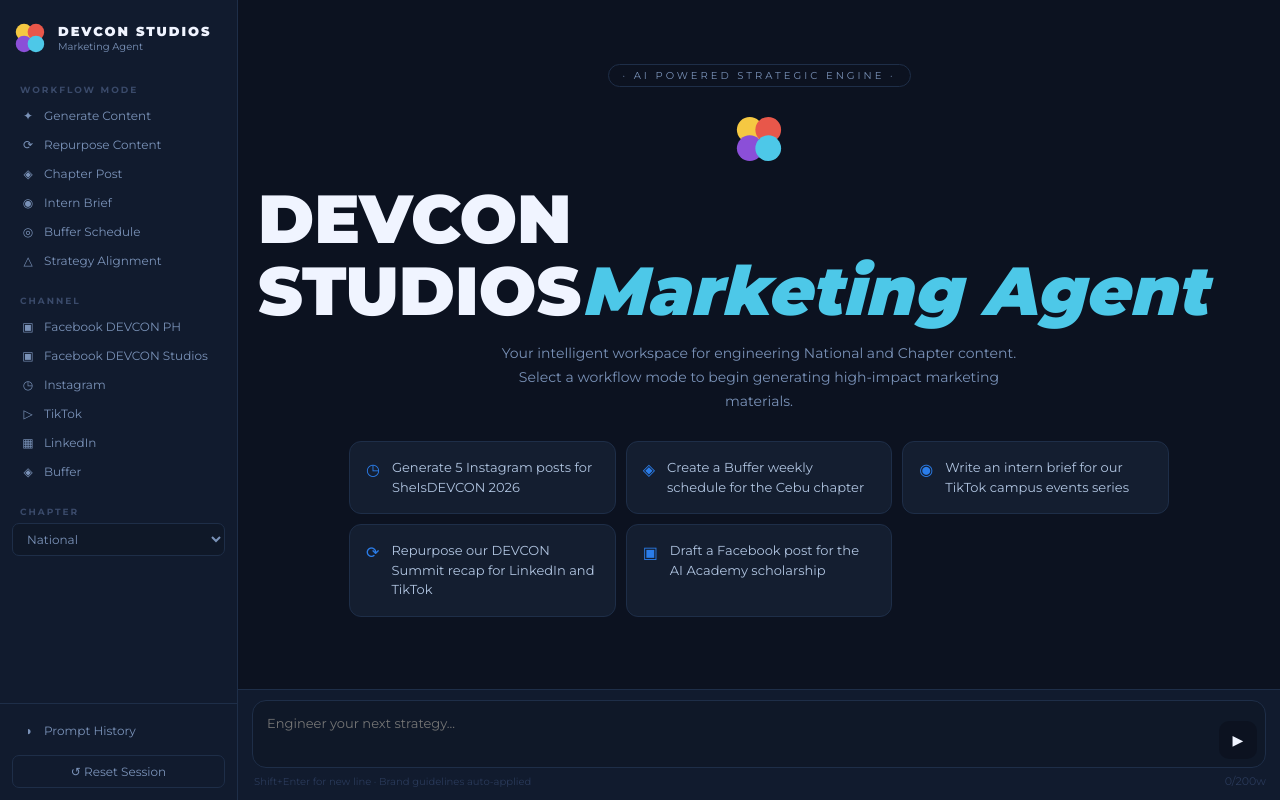
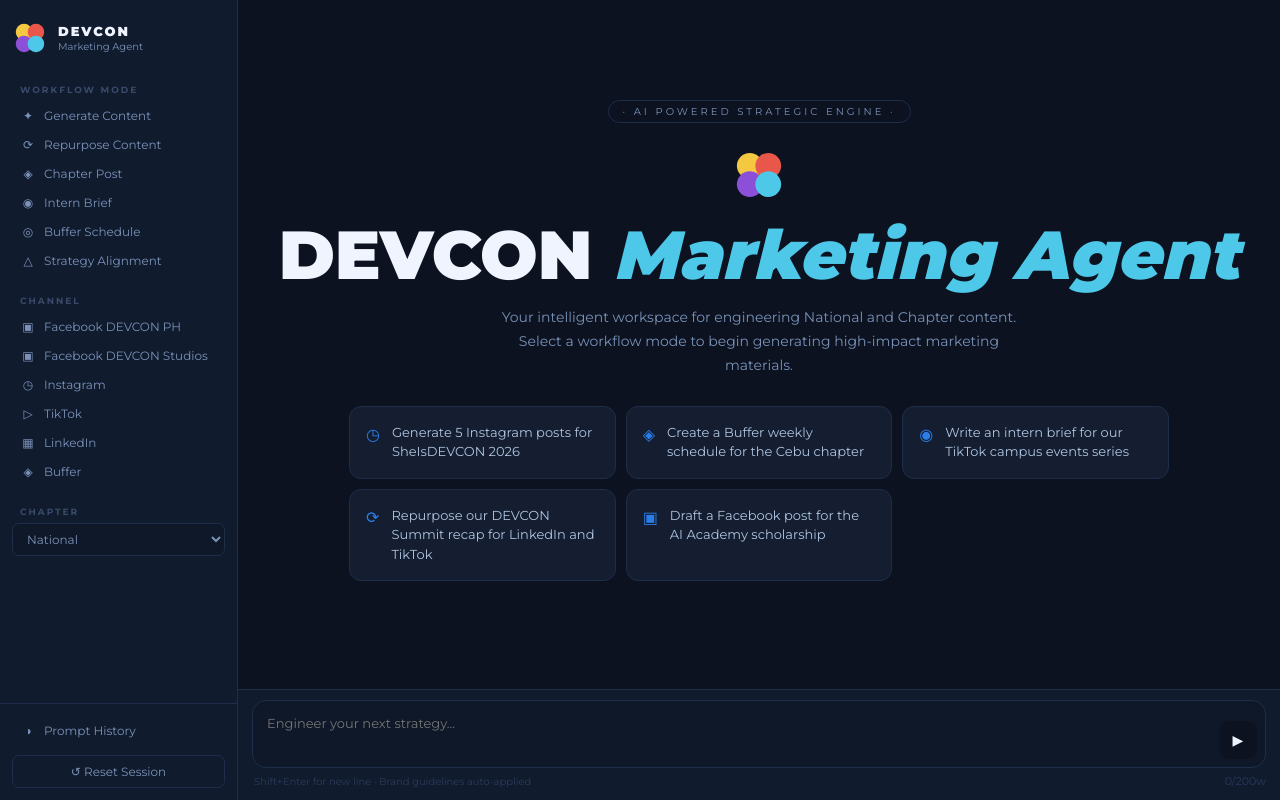
Before and after one commit to alimarielle/devcon-marketing-agent, a Next.js app: page / in a window 1280 px wide. Built offline with nearby package versions, Linux system fonts and the light colour scheme.

Commit message:
fix: duplicate borderRadius TS error

```diff
--- a/src/app/page.tsx
+++ b/src/app/page.tsx
@@ -1,6 +1,6 @@
 "use client";
 
-import { useState, useRef, useEffect, useCallback } from "react";
+import React, { useState, useRef, useEffect, useCallback } from "react";
 
 // ── DEVCON palette from 16yr poster ─────────────────────────────────
 const C = {
@@ -68,7 +68,7 @@
         ))}
       </svg>
       <div style={{ opacity:phase>=2?1:0, transition:"opacity .5s ease", textAlign:"center" }}>
-        <div style={{ fontWeight:900, fontSize:26, letterSpacing:6, color:C.white }}>DEVCON STUDIOS</div>
+        <div style={{ fontWeight:900, fontSize:26, letterSpacing:6, color:C.white }}>DEVCON</div>
         <div style={{ fontSize:11, color:C.muted, letterSpacing:3, marginTop:4 }}>MARKETING AGENT</div>
       </div>
     </div>
@@ -275,7 +275,7 @@
         <div style={{display:"flex",alignItems:"center",gap:10,marginBottom:28}}>
           <DevconCircles size={36}/>
           <div>
-            <div style={{fontWeight:900,fontSize:13,color:C.white,letterSpacing:2}}>DEVCON STUDIOS</div>
+            <div style={{fontWeight:900,fontSize:13,color:C.white,letterSpacing:2}}>DEVCON</div>
             <div style={{fontSize:10,color:C.muted,marginTop:1}}>Marketing Agent</div>
           </div>
         </div>
@@ -345,8 +345,8 @@
 
       {/* ── HISTORY PANEL ── */}
       {histOpen&&(
-        <div style={{width:270,background:C.navyDark,borderRight:`1px solid ${C.border}`,display:"flex",flexDirection:"column",flexShrink:0,overflow:"hidden",
-          position:"absolute" as const,left:238,top:0,bottom:0,zIndex:40}}
+        <div style={{width:270,background:C.navyDark,borderRight:`1px solid ${C.border}`,display:"flex",flexDirection:"column" as const,flexShrink:0,overflow:"hidden",
+          position:"fixed" as const,left:238,top:0,bottom:0,zIndex:40}}
           className="history-panel">
           <div style={{display:"flex",justifyContent:"space-between",alignItems:"center",padding:"16px 14px 12px",borderBottom:`1px solid ${C.border}`}}>
             <span style={{fontWeight:700,fontSize:13}}>Prompt History</span>
@@ -386,7 +386,7 @@
           <button data-menu-btn onClick={()=>setSideOpen(p=>!p)}
             style={{background:"none",border:"none",color:C.white,fontSize:22,cursor:"pointer",lineHeight:1,padding:"2px 4px"}}>☰</button>
           <DevconCircles size={24}/>
-          <span style={{fontWeight:800,fontSize:13,letterSpacing:2}}>DEVCON STUDIOS</span>
+          <span style={{fontWeight:800,fontSize:13,letterSpacing:2}}>DEVCON</span>
           {remaining!==null&&(
             <span style={{marginLeft:"auto",fontSize:10,color:remaining<=1?C.coral:remaining<=2?C.gold:C.teal}}>
               {remaining}/5 left
@@ -404,7 +404,7 @@
               <div style={{display:"flex",alignItems:"center",gap:16,marginBottom:16,flexWrap:"wrap",justifyContent:"center"}}>
                 <DevconCircles size={56}/>
                 <h1 style={{fontSize:"clamp(32px,6vw,68px)",fontWeight:900,lineHeight:1.05,textAlign:"left"}}>
-                  <span style={{color:C.white}}>DEVCON STUDIOS</span>
+                  <span style={{color:C.white}}>DEVCON </span>
                   <span style={{color:C.skyBlue,fontStyle:"italic"}}>{"Marketing\nAgent"}</span>
                 </h1>
               </div>
@@ -432,7 +432,7 @@
                     </div>
                   )}
                   <div style={{
-                    maxWidth:"min(76%,640px)", borderRadius:12,padding:"11px 15px",fontSize:13,lineHeight:1.72,wordBreak:"break-word",
+                    maxWidth:"min(76%,640px)",padding:"11px 15px",fontSize:13,lineHeight:1.72,wordBreak:"break-word",
                     ...(m.role==="user"
                       ? {background:C.navy,border:`1px solid ${C.brightBlue}33`,borderRadius:"12px 12px 4px 12px",color:"#d8e8ff"}
                       : {background:C.cardBg,border:`1px solid ${C.border}`,borderRadius:"4px 12px 12px 12px",color:"#c0d4ee"})
```
